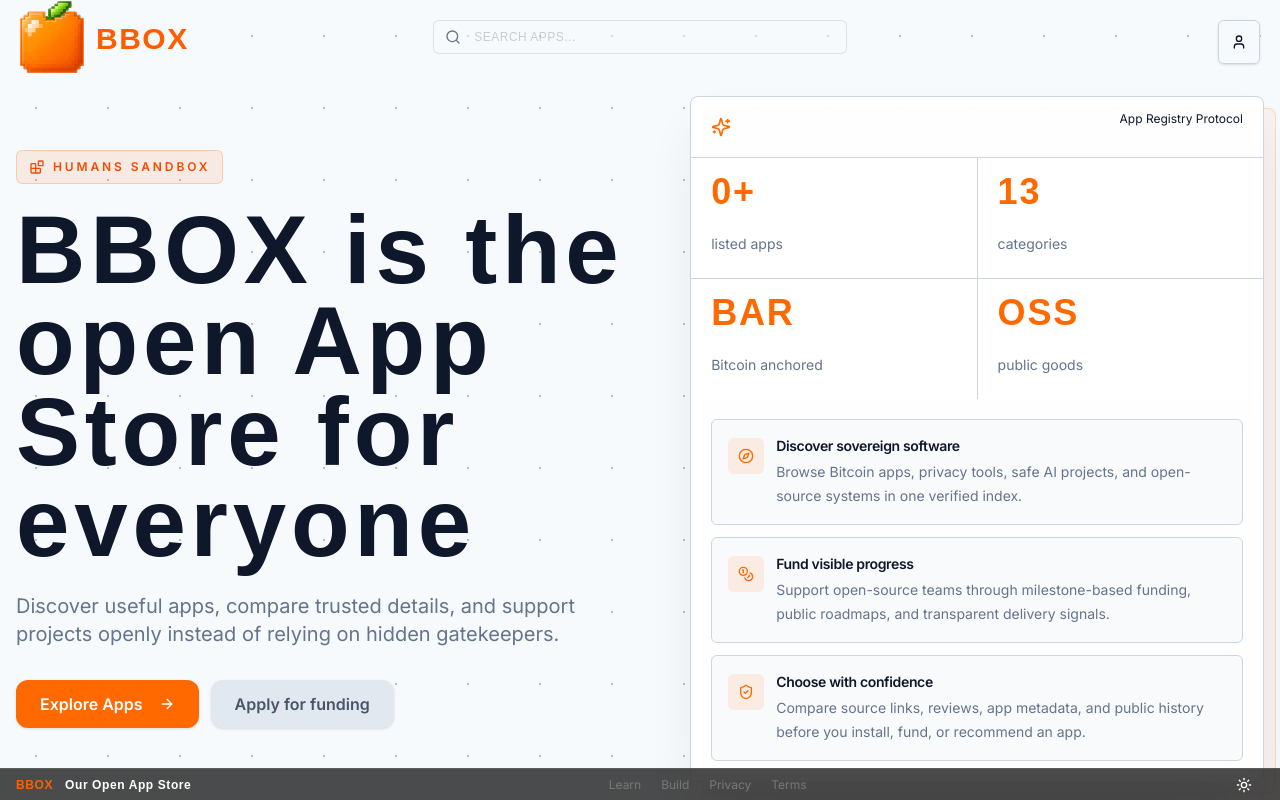
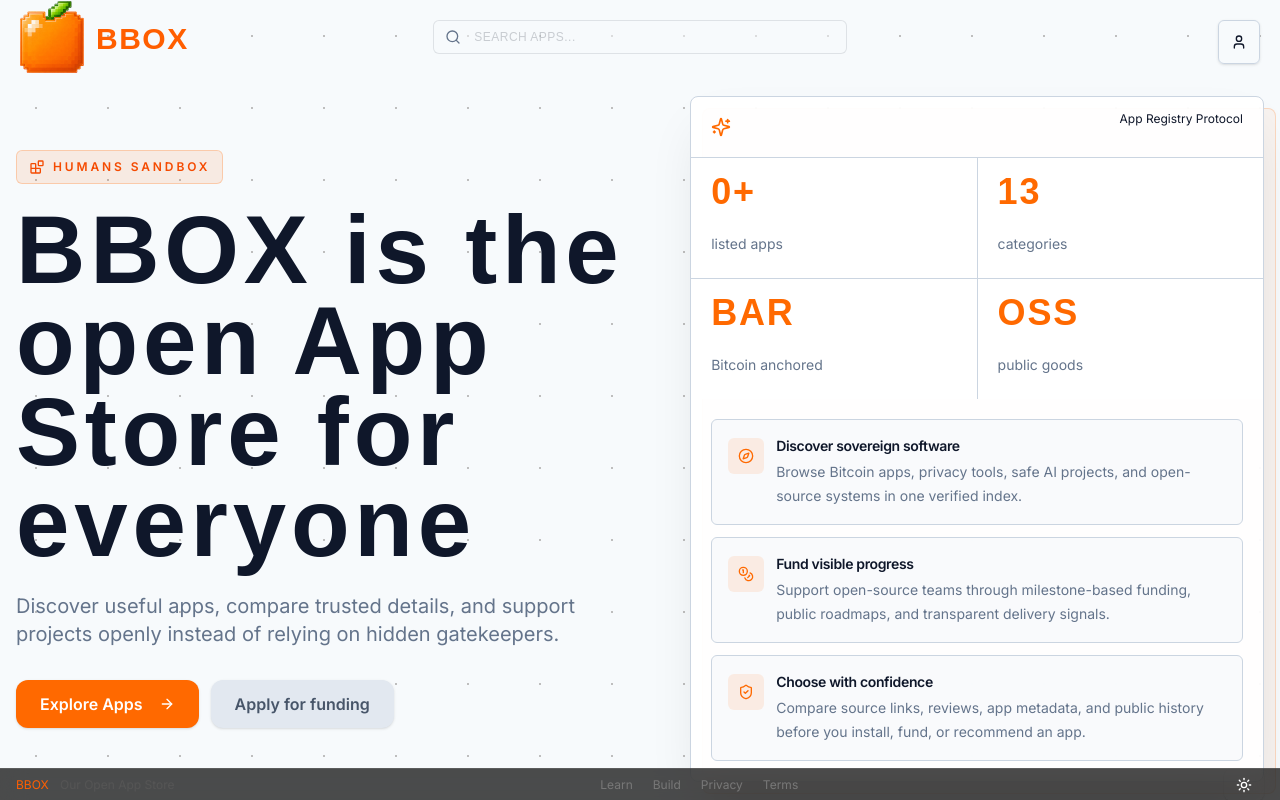
Before and after one commit to zuyux/bbox, a Next.js app: page / in a window 1280 px wide. Shown: the top 800 px of the page. Built offline with nearby package versions, Linux system fonts and the light colour scheme; no server answers; a web font is replaced by a local one.

Commit message:
Adjust footer brand styling

```diff
--- a/components/Footer.tsx
+++ b/components/Footer.tsx
@@ -7,8 +7,8 @@
       <div className="mx-auto h-full px-3 sm:px-4">
         <div className="flex justify-between items-center h-full">
           <Link href="/about" className='flex items-center gap-1'>
-            <span className="title text-left truncate">
-              BBOX <span className="hidden sm:inline hover:text-[#fff]/70 text-[#fff] ml-2">Our Open App Store</span>
+            <span className="open-sans text-left truncate">
+              BBOX <span className="hidden sm:inline hover:text-[#fff]/70 text-[#555] ml-2">Our Open App Store</span>
             </span>
           </Link>
           <div className="flex items-center gap-3 sm:gap-5">
```
